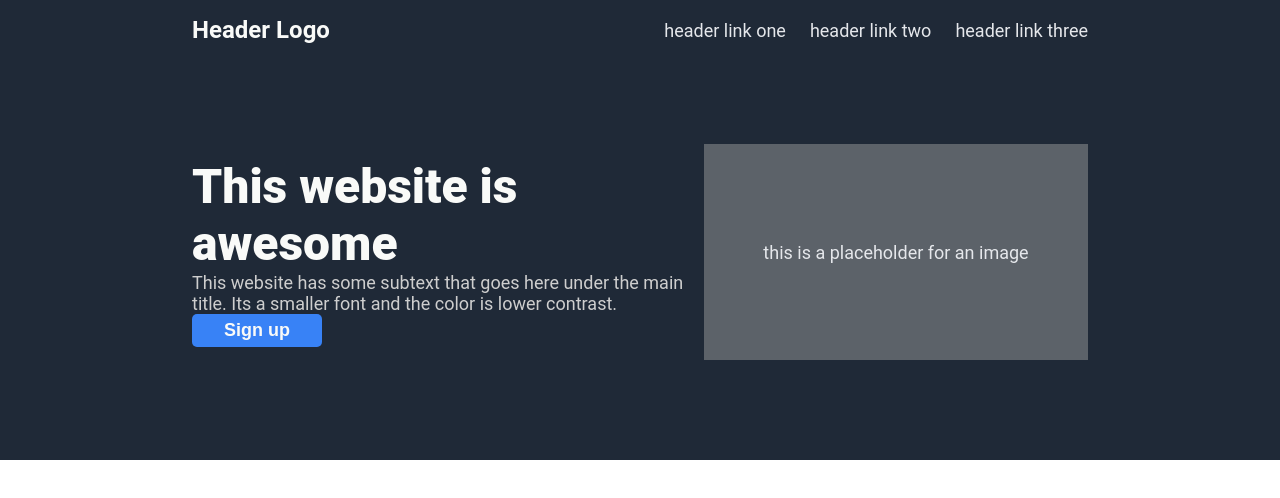
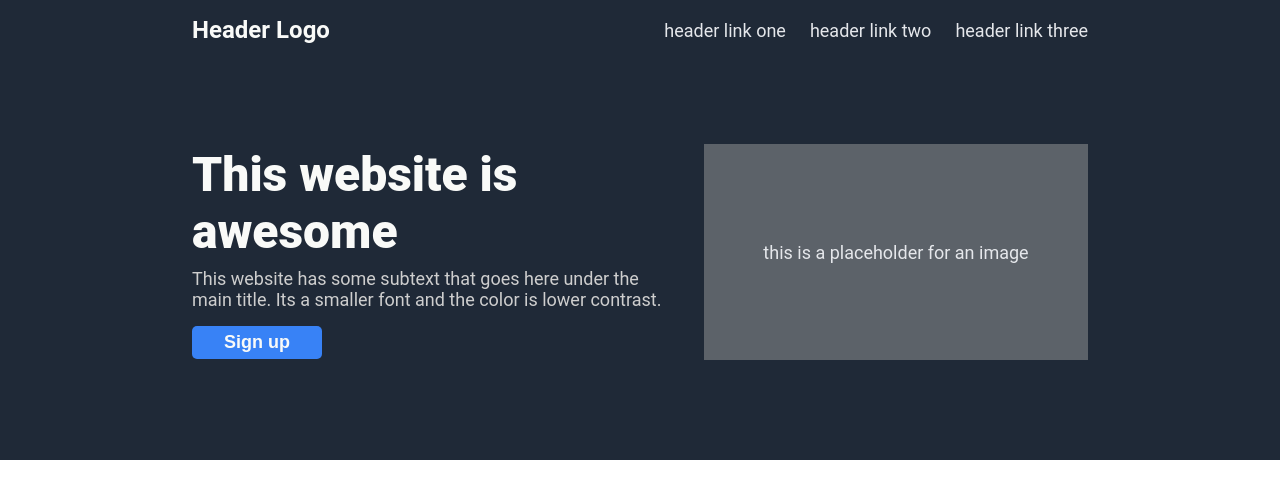
Before and after one commit to TheRealShadyOG/landingpage, a plain HTML site: page index.html in a window 1280 px wide. Drawn offline with Linux system fonts and the light colour scheme.

Commit message:
Add padding and gap for header text elements

```diff
--- a/style.css
+++ b/style.css
@@ -41,6 +41,7 @@ a {
     align-items: center;
     padding-top: 100px;
     padding-bottom: 100px;
+    gap: 32px;
 }
 
 .headermaintext {
@@ -52,6 +53,8 @@ a {
 .headersubtext {
     font-size: 18px;
     color: #cecece;
+    padding-top: 8px;
+    padding-bottom: 16px;
 }
 
 .headerplaceholder {
```
